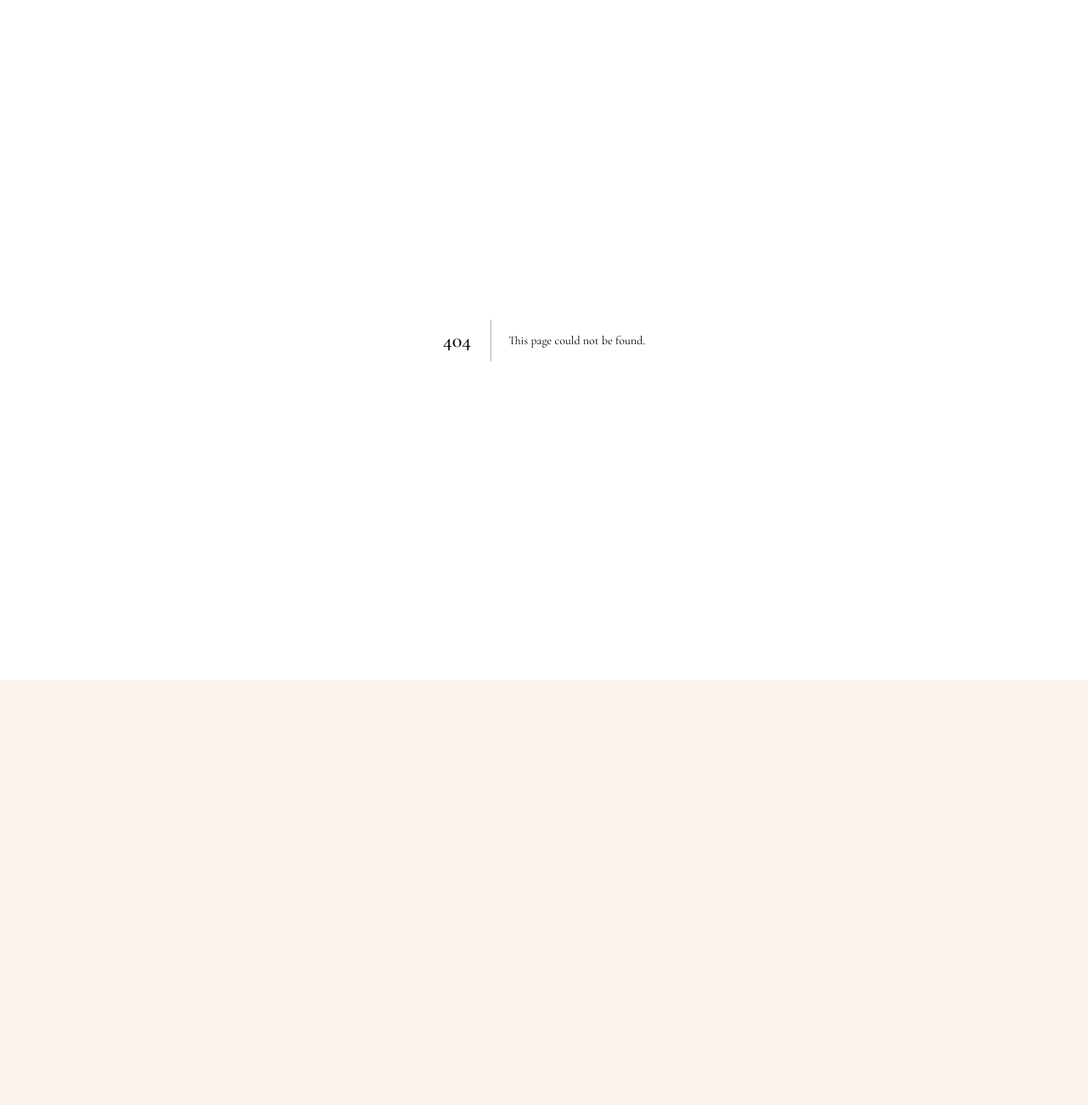
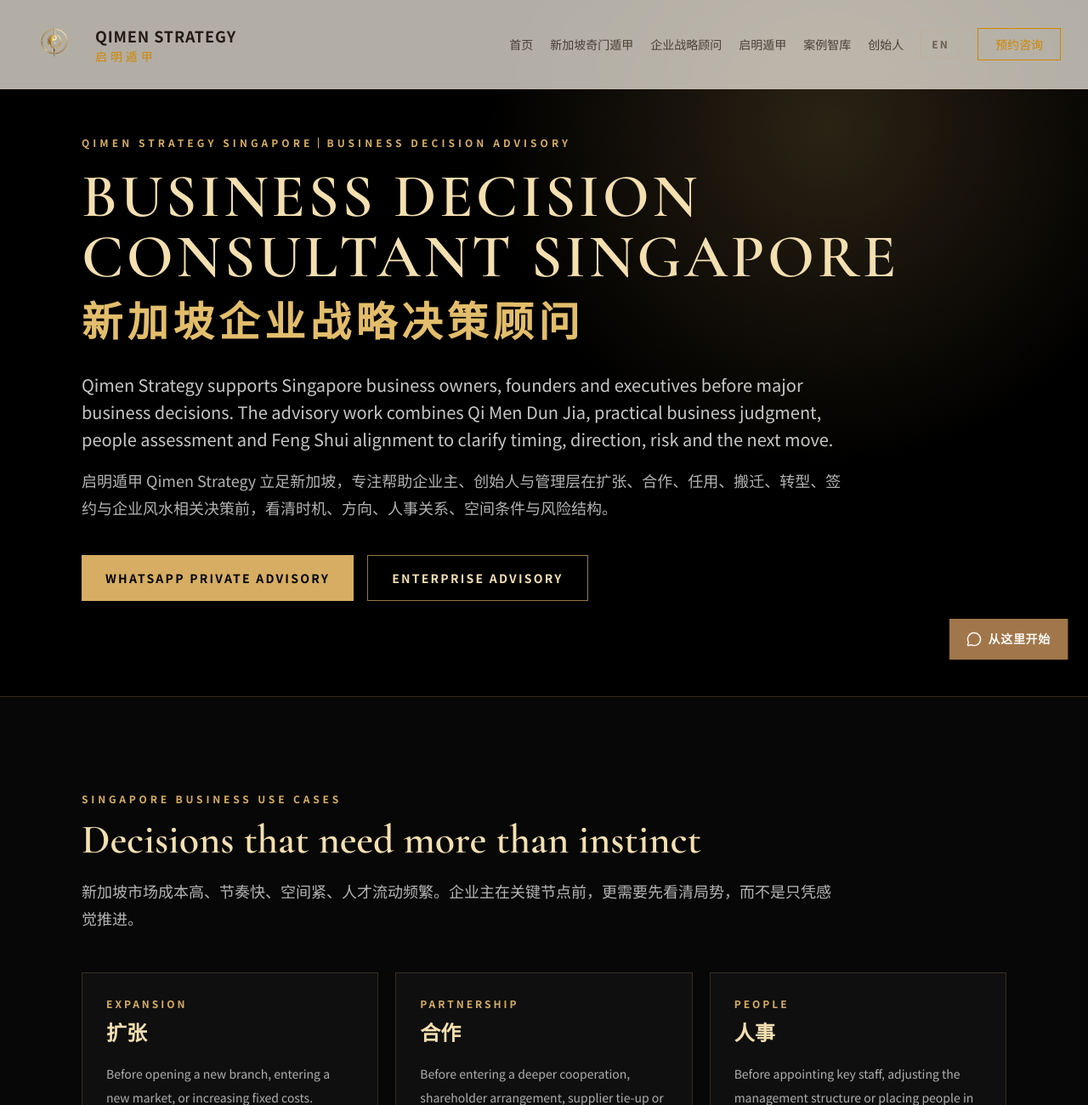
Before and after one commit to BODHIWONG/qmfeng-website, a Next.js app: page /business-decision-consultant-singapore in a window 1280 px wide. Before the commit this address had no page. Shown: the top 1300 px of the page at 85% size. Before the commit the page ends 800 px from the top, so only its background shows below. Built offline with nearby package versions, Linux system fonts and the light colour scheme.

Commit message:
Add Singapore business decision consultant landing page

```diff
--- /dev/null
+++ b/app/business-decision-consultant-singapore/page.tsx
@@ -0,0 +1,164 @@
+import type { Metadata } from "next";
+import Link from "next/link";
+import { LanguageProvider } from "@/contexts/language-context";
+import Navbar from "@/components/navbar";
+import Footer from "@/components/footer";
+import FloatingActions from "@/components/floating-actions";
+
+const WA_LINK =
+  "https://wa.me/6589418791?text=Hello%20Qimen%20Strategy%2C%20I%20would%20like%20to%20book%20a%20business%20decision%20advisory%20session%20in%20Singapore.";
+
+export const metadata: Metadata = {
+  title: "Business Decision Consultant Singapore｜Qimen Strategy｜企业战略决策顾问",
+  description:
+    "Qimen Strategy is a Singapore business decision advisory practice applying Qi Men Dun Jia, strategic analysis and Feng Shui alignment to support business owners before expansion, partnership, relocation, restructuring and key appointments.",
+  keywords: [
+    "Business Decision Consultant Singapore",
+    "Business Strategy Consultant Singapore",
+    "Qimen Strategy Singapore",
+    "Qi Men Dun Jia Business Strategy",
+    "Enterprise Strategic Decision Advisory Singapore",
+    "Singapore business owner advisory",
+    "企业战略决策顾问",
+    "新加坡企业战略顾问",
+    "启明遁甲"
+  ],
+  alternates: {
+    canonical: "https://www.qmfeng.com/business-decision-consultant-singapore",
+  },
+  openGraph: {
+    title: "Business Decision Consultant Singapore｜Qimen Strategy",
+    description:
+      "Strategic decision advisory for Singapore business owners using Qi Men Dun Jia, business judgment, people assessment and Feng Shui alignment.",
+    url: "https://www.qmfeng.com/business-decision-consultant-singapore",
+    type: "website",
+    siteName: "Qimen Strategy Singapore",
+    locale: "zh_SG",
+  },
+};
+
+const scenarios = [
+  ["Expansion", "扩张", "Before opening a new branch, entering a new market, or increasing fixed costs."],
+  ["Partnership", "合作", "Before entering a deeper cooperation, shareholder arrangement, supplier tie-up or strategic alliance."],
+  ["People", "人事", "Before appointing key staff, adjusting the management structure or placing people in important roles."],
+  ["Space", "空间", "Before relocation, office setup, shop layout, or reviewing whether the environment supports business momentum."],
+  ["Timing", "时机", "Before committing major resources, signing an important agreement, or deciding whether to move, wait or adjust."],
+  ["Direction", "方向", "Before changing business model, pricing, service focus, target market or long-term positioning."],
+];
+
+export default function BusinessDecisionConsultantSingaporePage() {
+  return (
+    <LanguageProvider>
+      <div className="min-h-screen bg-black text-white">
+        <Navbar />
+        <main>
+          <section className="relative overflow-hidden px-4 pb-20 pt-32 md:pb-28 md:pt-40">
+            <div className="absolute inset-0 bg-[radial-gradient(circle_at_76%_18%,rgba(214,173,99,0.20),transparent_34%)]" />
+            <div className="container relative mx-auto max-w-6xl">
+              <p className="mb-5 text-xs font-bold uppercase tracking-[0.34em] text-[#d6ad63]">
+                Qimen Strategy Singapore｜Business Decision Advisory
+              </p>
+              <h1 className="max-w-5xl text-4xl font-semibold uppercase leading-[0.98] tracking-[0.05em] text-[#f4dfb0] md:text-7xl">
+                Business Decision Consultant Singapore
+              </h1>
+              <h2 className="mt-5 text-3xl font-semibold tracking-[0.12em] text-[#e2bd6b] md:text-5xl">
+                新加坡企业战略决策顾问
+              </h2>
+              <p className="mt-8 max-w-4xl text-lg leading-8 text-white/78 md:text-xl">
+                Qimen Strategy supports Singapore business owners, founders and executives before major business decisions. The advisory work combines Qi Men Dun Jia, practical business judgment, people assessment and Feng Shui alignment to clarify timing, direction, risk and the next move.
+              </p>
+              <p className="mt-4 max-w-4xl text-base leading-8 text-white/70 md:text-lg">
+                启明遁甲 Qimen Strategy 立足新加坡，专注帮助企业主、创始人与管理层在扩张、合作、任用、搬迁、转型、签约与企业风水相关决策前，看清时机、方向、人事关系、空间条件与风险结构。
+              </p>
+              <div className="mt-10 flex flex-col gap-4 sm:flex-row">
+                <a
+                  href={WA_LINK}
+                  target="_blank"
+                  rel="noopener noreferrer"
+                  className="inline-flex items-center justify-center bg-[#d6ad63] px-7 py-4 text-sm font-bold uppercase tracking-[0.16em] text-black transition hover:bg-[#f4dfb0]"
+                >
+                  WhatsApp Private Advisory
+                </a>
+                <Link
+                  href="/enterprise-strategic-advisory"
+                  className="inline-flex items-center justify-center border border-[#d6ad63]/70 px-7 py-4 text-sm font-bold uppercase tracking-[0.16em] text-[#f4dfb0] transition hover:bg-[#d6ad63]/10"
+                >
+                  Enterprise Advisory
+                </Link>
+              </div>
+            </div>
+          </section>
+
+          <section className="border-y border-[#d6ad63]/20 bg-[#070707] px-4 py-20 md:py-28">
+            <div className="container mx-auto max-w-6xl">
+              <div className="mb-12 max-w-4xl">
+                <p className="mb-4 text-xs font-bold uppercase tracking-[0.32em] text-[#d6ad63]">
+                  Singapore Business Use Cases
+                </p>
+                <h2 className="text-3xl font-semibold text-[#f4dfb0] md:text-5xl">
+                  Decisions that need more than instinct
+                </h2>
+                <p className="mt-5 text-base leading-8 text-white/70 md:text-lg">
+                  新加坡市场成本高、节奏快、空间紧、人才流动频繁。企业主在关键节点前，更需要先看清局势，而不是只凭感觉推进。
+                </p>
+              </div>
+              <div className="grid gap-5 md:grid-cols-2 lg:grid-cols-3">
+                {scenarios.map(([title, zh, body]) => (
+                  <article key={title} className="border border-[#d6ad63]/20 bg-white/[0.03] p-7">
+                    <p className="text-xs font-bold uppercase tracking-[0.25em] text-[#d6ad63]">
+                      {title}
+                    </p>
+                    <h3 className="mt-3 text-2xl font-semibold text-[#f4dfb0]">{zh}</h3>
+                    <p className="mt-4 text-sm leading-7 text-white/66">{body}</p>
+                  </article>
+                ))}
+              </div>
+            </div>
+          </section>
+
+          <section className="px-4 py-20 md:py-28">
+            <div className="container mx-auto grid max-w-6xl gap-10 md:grid-cols-[0.9fr_1.1fr]">
+              <div>
+                <p className="mb-4 text-xs font-bold uppercase tracking-[0.32em] text-[#d6ad63]">
+                  Advisory Framework
+                </p>
+                <h2 className="text-3xl font-semibold text-[#f4dfb0] md:text-5xl">
+                  Timing · Direction · People · Environment · Risk
+                </h2>
+              </div>
+              <div className="space-y-5 text-base leading-8 text-white/70 md:text-lg">
+                <p>
+                  The role of Qimen Strategy is not to replace management experience. It adds another layer of strategic observation before commitment: whether the timing is supportive, whether the direction is aligned, whether the people around the decision create support or friction, and whether the business space strengthens or weakens the decision field.
+                </p>
+                <p>
+                  启明遁甲不是替代企业主的经营经验，而是在重大投入之前补上一层战略观察：时机是否支持，方向是否顺势，人事是否形成助力，空间是否支持企业状态，以及隐藏风险是否已经被提前看见。
+                </p>
+              </div>
+            </div>
+          </section>
+
+          <section className="px-4 pb-24">
+            <div className="container mx-auto max-w-5xl border border-[#d6ad63]/30 bg-[#d6ad63]/10 p-8 text-center md:p-12">
+              <h2 className="text-3xl font-semibold text-[#f4dfb0] md:text-5xl">
+                Before you expand, partner or restructure, see the whole game first.
+              </h2>
+              <p className="mt-5 text-base leading-8 text-white/70 md:text-lg">
+                适合正在面对扩张、合作、签约、任用、搬迁、转型与企业空间风水判断的新加坡企业主。
+              </p>
+              <a
+                href={WA_LINK}
+                target="_blank"
+                rel="noopener noreferrer"
+                className="mt-8 inline-flex items-center justify-center bg-[#d6ad63] px-8 py-4 text-sm font-bold uppercase tracking-[0.16em] text-black transition hover:bg-[#f4dfb0]"
+              >
+                Book via WhatsApp
+              </a>
+            </div>
+          </section>
+        </main>
+        <Footer />
+        <FloatingActions />
+      </div>
+    </LanguageProvider>
+  );
+}
```
